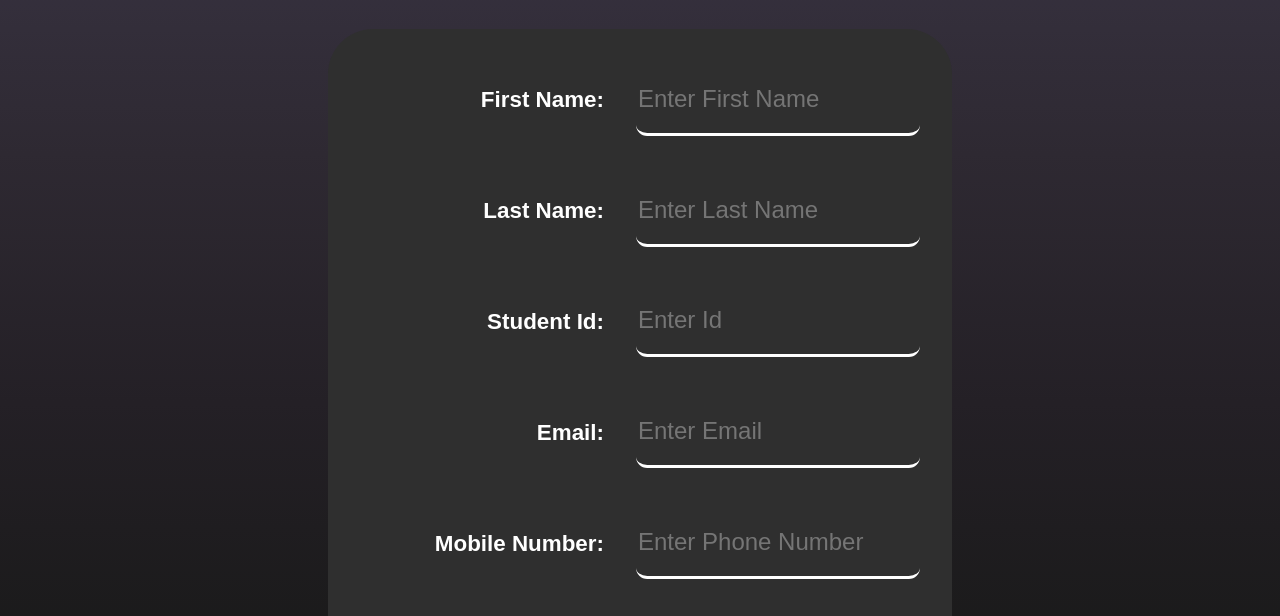
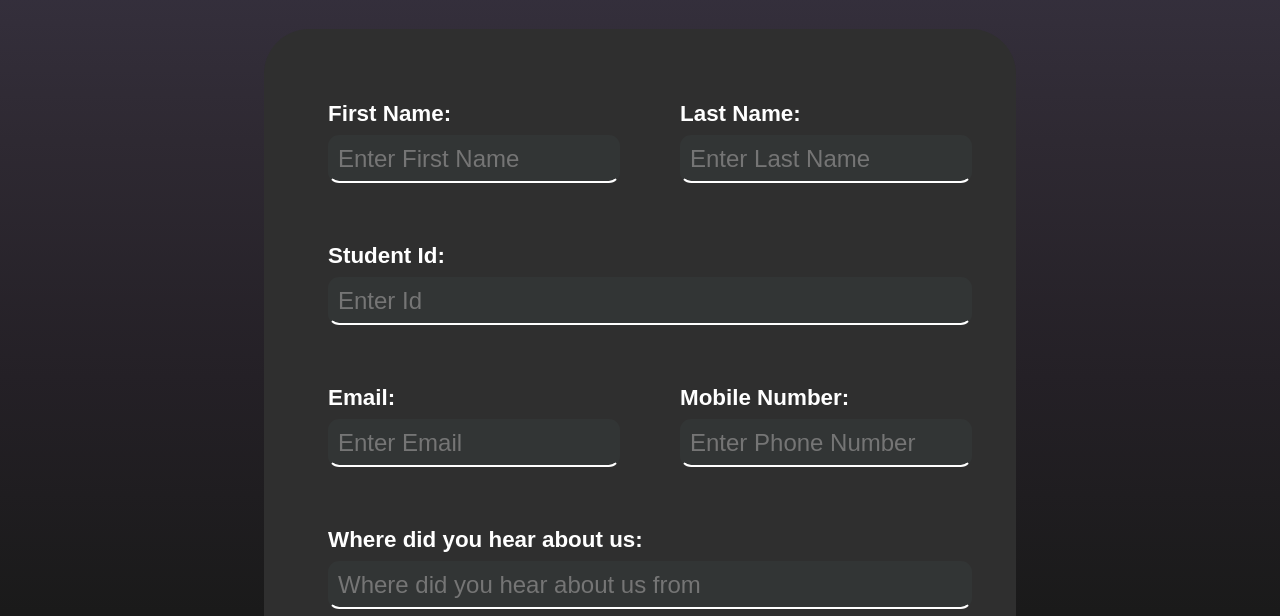
Before and after one commit to oto321/COMPX225-A1, a plain HTML site: page html/register.html in a window 1280 px wide. Shown: the part 96-712 px from the top of the page. Drawn offline with Linux system fonts and the light colour scheme.

Commit message:
made changes to the register page's style

```diff
--- a/html/register.html
+++ b/html/register.html
@@ -15,40 +15,52 @@
     <a id="current-page" href="./register.html">Register</a>
   </nav>
   <form class="register-contiainer" method="GET" action="index.html" onsubmit="showAlert()">
+
+    <!-- name input div -->
+    <div class="inline">
       <!-- first name input -->
-    <div class=" inline">
-      <p>First Name:</p>
-      <input type="text" placeholder="Enter First Name" name="firstName" required>
+      <div class="block">
+        <label for="fName">First Name:</label>
+        <input type="text" id="fName" name="fName" placeholder="Enter First Name" name="firstName" required>
       </div>
 
       <!-- last name input -->
-    <div class="inline">
-      <p>Last Name:</p>
-      <input type="text" placeholder="Enter Last Name" name="lastName" required>
+      <div class="block">
+        <label for="lName">Last Name:</label>
+        <input type="text" id="lName" name="lName" placeholder="Enter Last Name" name="lastName" required>
+      </div>
     </div>
 
+
+
+
     <!-- student id input -->
-    <div class="inline">
-      <p>Student Id:</p>
-      <input type="text" placeholder="Enter Id" name="studentId" required>
+    <div class="block">
+      <label for="studentId">Student Id:</label>
+      <input type="text" id="studentId" name="studentId" placeholder="Enter Id" name="studentId" required>
     </div>
 
+    <!-- contact options (either phone or email) -->
+    <div class="inline">
       <!-- email input -->
-    <div class="inline">
-      <p>Email:</p>
-      <input type="email" placeholder="Enter Email" name="email" required>
+      <div class="block">
+        <label for="email">Email:</label>
+        <input type="email" id="email" name="email" placeholder="Enter Email" name="email" required>
       </div>
 
       <!-- phone input -->
-    <div class="inline">
-      <p>Mobile Number:</p>
-      <input type="tel" placeholder="Enter Phone Number" name="mobileNumber">
+      <div class="block">
+        <label for="phoneNumber">Mobile Number:</label>
+        <input type="tel" id="phoneNumber" name="phoneNumber" placeholder="Enter Phone Number" name="mobileNumber">
       </div>
 
+    </div>
+
+
     <!-- reference input -->
-    <div class="inline">
-      <p>Where did you hear about us:</p>
-      <input type="text" placeholder="Where did you hear about us from" name="source">
+    <div class="block">
+      <label for="reference">Where did you hear about us:</label>
+      <input type="text" id="reference" name="reference" placeholder="Where did you hear about us from" name="source">
     </div>
 
     <button class="form-submit" type="submit">Submit</button>
--- a/style.css
+++ b/style.css
@@ -183,10 +183,10 @@ h1 {
 .register-contiainer {
   display: flex;
   flex-direction: column;
-  gap: 2rem;
-  margin: 2rem 25vw;
+  gap: 3rem;
+  margin: 2rem 20vw;
   background-color: #2f2f2f;
-  padding: 2rem;
+  padding: 4rem;
   border-radius: 45px;
   justify-content: center;
   align-items: center;
@@ -200,61 +200,104 @@ h1 {
 
 
 .register-contiainer input {
-  background-color: transparent;
-  border: transparent;
-  border-bottom: solid white;
+  background-color: #39404066;
+  border-color: transparent;
+  border-bottom: 2px solid white;
   font-size: 1.5rem;
   color: white;
-  width: 50%;
   transition: all .2s ease-in-out;
   border-radius: 11.25px;
+  padding: .5rem;
 }
 
 .register-contiainer input:hover {
   scale: 105%;
+  color: rgb(194, 184, 224);
+  background-color: #394040bb;
   box-shadow: 0 5px 15px rgba(109, 67, 207, 0.5);
-  border-color: rgb(69, 33, 157);
+  border-bottom-color: rgb(69, 33, 157);
+}
+
+.register-contiainer input:focus {
+  background-color: #394040ff;
+  outline: none;
+  box-shadow: 0 5px 15px rgb(69, 33, 157);
+  border-color: rgb(109, 67, 207);
+  color: rgb(171, 153, 224);
+  text-shadow: 0px 5px 50px rgba(109, 67, 207, 0.75);
 }
 
 
-.register-contiainer input:focus {
-  outline: none;
-  border-color: rgb(109, 67, 207);
+.register-contiainer label {
+  font-size: 1.4rem;
+  font-weight: bolder;
+  align-items: center;
+  width: fit-content;
 }
+
+
 
 .inline {
   display: flex;
   flex-direction: row;
-  gap: 2rem;
+  gap: 5rem;
   font-size: large;
-  justify-content: end;
+  justify-content: space-around;
   width: 100%;
   margin: 0.25rem 0;
 }
 
-.inline p {
-  font-size: 1.4rem;
-  font-weight: bolder;
+.inline input {
+  width: 50%;
 }
+
+.block {
+  display: flex;
+  flex-direction: column;
+  gap: 0.5rem;
+  font-size: large;
+  justify-content: center;
+  width: 100%;
+  margin: 0.25rem 0;
+}
+
+.block input {
+  width: 100%;
+}
+
+.block label {
+  transition: all .2s ease-in-out;
+}
+
+
+.block:hover label {
+  color: rgba(123, 87, 227, 0.8);
+  text-underline-offset: 0.3rem;
+  scale: 105%;
+}
+
 
 .form-submit {
   align-content: center;
+  text-align: center;
   width: 25%;
-  font-size: large;
+  height: initial;
+  font-size: x-large;
   font-weight: bolder;
   background-color: rgba(123, 87, 227, 0.8);
   border: transparent;
   border-top-left-radius: 45px;
   border-bottom-right-radius: 45px;
   padding: 2rem 4rem;
-  transition: all .1s ease-in-out;
+  transition: all .2s ease-in-out;
   box-shadow: 0 5px 15px rgba(74, 71, 81, 1);
   color: black;
 }
 
 .form-submit:hover {
-  scale: 105%;
+  width: 30%;
   box-shadow: 0 5px 15px rgba(109, 67, 207, 0.75);
   background-color: rgba(129, 117, 247, 1);
   color: white;
+  font-size: xx-large;
 }
```
Lines whose indentation alone changed are shown as unchanged.
